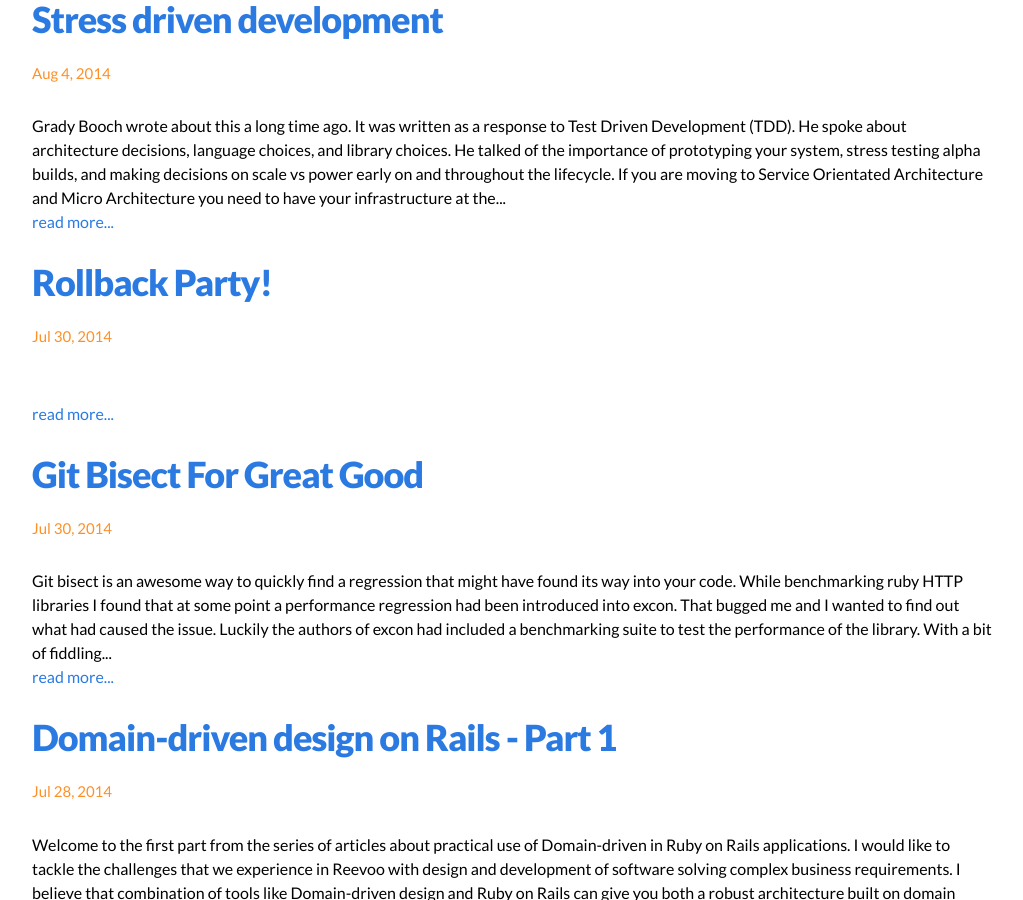
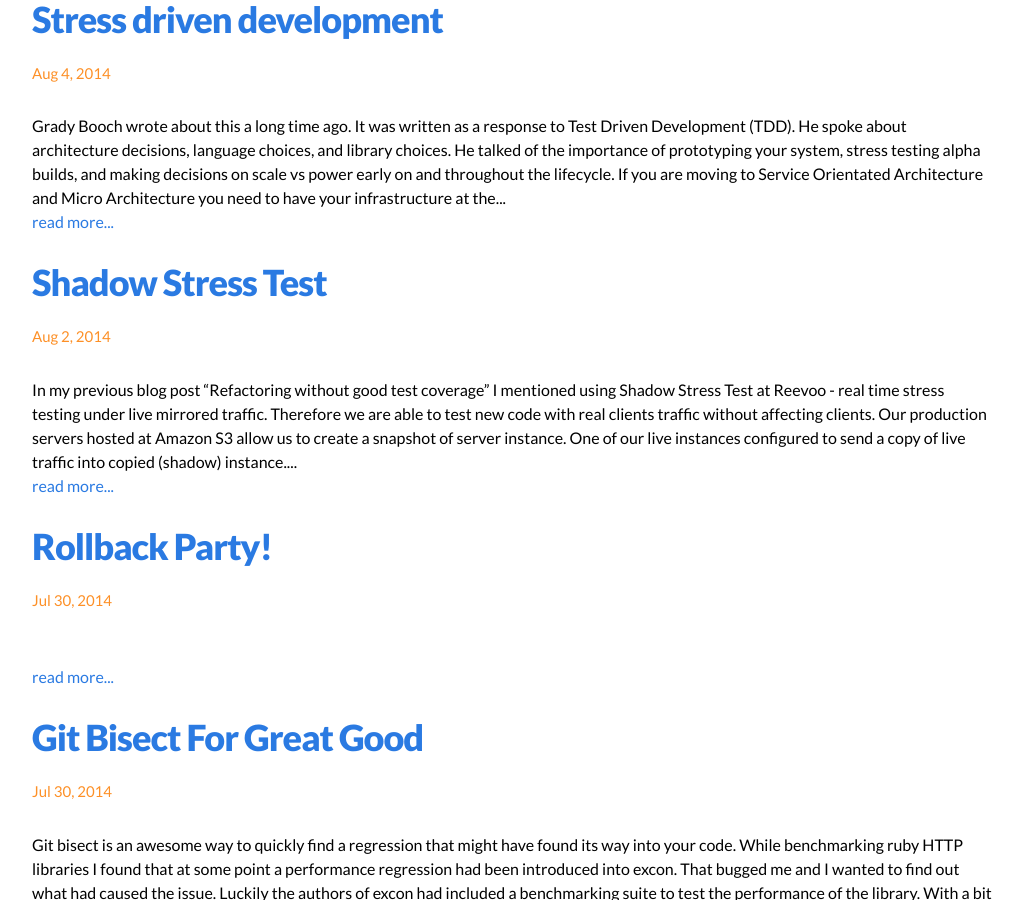
Before and after one commit to reevoo/reevoo.github.io, a Jekyll site: the page built from blog.html, in a window 1280 px wide and 900 px high, scrolled down 395 px. Shown: the whole window, without its empty margins (128-1151 px from the left). Built offline with Jekyll 4.4.1, drawn with Linux system fonts in a browser that asks for light colours; some of the changed lines change nothing that is shown.

Commit message:
Add Blog post: Shadow Stress Test

```diff
--- a/_posts/2014-07-28-refactoring-without-good-test-coverage.markdown
+++ b/_posts/2014-07-28-refactoring-without-good-test-coverage.markdown
@@ -70,3 +70,4 @@ Every little code optimisation/restructure will allow your application to be rob
 [refactoring1]: /images/refactoring1.png
 [refactoring2]: /images/refactoring2.png
 [newrelic]: https://github.com/newrelic/rpm
+[shadow]: /blog/2014/08/02/shadow-stress-test/
--- /dev/null
+++ b/_posts/2014-08-02-shadow-stress-test.markdown
@@ -0,0 +1,97 @@
+---
+layout: post
+title:  "Shadow Stress Test"
+date:   2014-08-02 11:08:39
+categories: blog
+navId: blog
+---
+
+
+
+In my previous blog post "[Refactoring without good test coverage][refactoring]” I mentioned using Shadow Stress Test at Reevoo - real time stress testing under live mirrored traffic. Therefore we are able to test new code with real clients traffic without affecting clients.
+
+
+Our production servers hosted at Amazon S3 allow us to create a snapshot of server instance.
+One of our live instances configured to send a copy of live traffic into copied (shadow) instance.
+
+To do this, we decided to use [EM-Proxy][em-proxy] gem (EventMachine Proxy DSL).
+
+Current flow is:
+
+- Production server redirecting live traffic from interface eth0 and port 80 to port 8001;
+- Defining shadow and production server connections (production as localhost, instead of eth0 to not introduce a loop);
+- Setting connection as closed;
+- On response - setting up a response code from shadow and production servers;
+- Calculating a response time;
+- Writing stats as STDOUT into file;
+- Logstash parsing this file.
+
+This is our em-proxy configuration file:
+
+{% highlight ruby %}
+require 'em-proxy'
+
+Proxy.start(:host => "0.0.0.0", :port => 8001, :debug => false) do |conn|
+  @start = Time.now
+
+  conn.server :production, :host => "127.0.0.1", :port => 80
+  conn.server :shadow, :host => “xxx.xxx.xxx.xxx", :port => 80
+
+  conn.on_data do |data|
+    data.gsub!(/\sHTTP\/1\.1/, " HTTP/1.1\r\nConnection: close")
+    @url = data.match(/^\w+\s(\/.*)\sHTTP\/1\.1/)[1]
+    data
+  end
+
+  conn.on_response do |backend, resp|
+    instance_variable_set("@" + backend.to_s + "_response_code", resp.match(/^HTTP\/\d\.\d\s(\d+)\s/)[1]) if resp.match(/^HTTP\/\d\.\d\s(\d+)\s/)
+    backend == :production ? resp : nil
+  end
+
+  conn.on_finish do |backend|
+    instance_variable_set("@" + backend.to_s + "_time", (Time.now - @start).round(3))
+    if all_servers_finished?
+      print "#{@url} #{@production_time} #{@shadow_time} #{(@shadow_time - @production_time).round(3)} #{@production_response_code} #{@shadow_response_code}\n" if ( @url && @url != "/v3")
+      $stdout.flush
+      unbind
+    end
+
+    :close if backend == :production
+  end
+
+  def conn.close_connection(*args)
+    @server_side_close = true
+    super
+  end
+
+  def conn.unbind
+    super if !@server_side_close or all_servers_finished?
+  end
+
+  def conn.all_servers_finished?
+    @servers.values.compact.size.zero?
+  end
+end
+{% endhighlight %}
+
+Using various filters in [Kibana][kibana] (browser based analytics and search interface to [Logstash][logstash]) we are able to compare response code and response time from production and shadow servers.
+
+For example you can see on the graph - response code breakdown.
+
+![Response code][shadow2]
+
+Later you can filter traffic with response code 200 from production and not 200 from shadow to identify the difference, especially if you legacy application does not have a good test coverage.
+
+![Shadow/Production comparison][shadow1]
+
+
+
+
+
+
+[refactoring]: /blog/2014/07/28/refactoring-without-good-test-coverage/
+[shadow1]: /images/shadow1.png
+[shadow2]: /images/shadow2.png
+[kibana]: https://github.com/elasticsearch/kibana
+[logstash]: https://github.com/elasticsearch/logstash
+[em-proxy]: https://github.com/igrigorik/em-proxy
```
Also changed, not shown: images/shadow1.png (added), images/shadow2.png (added).
